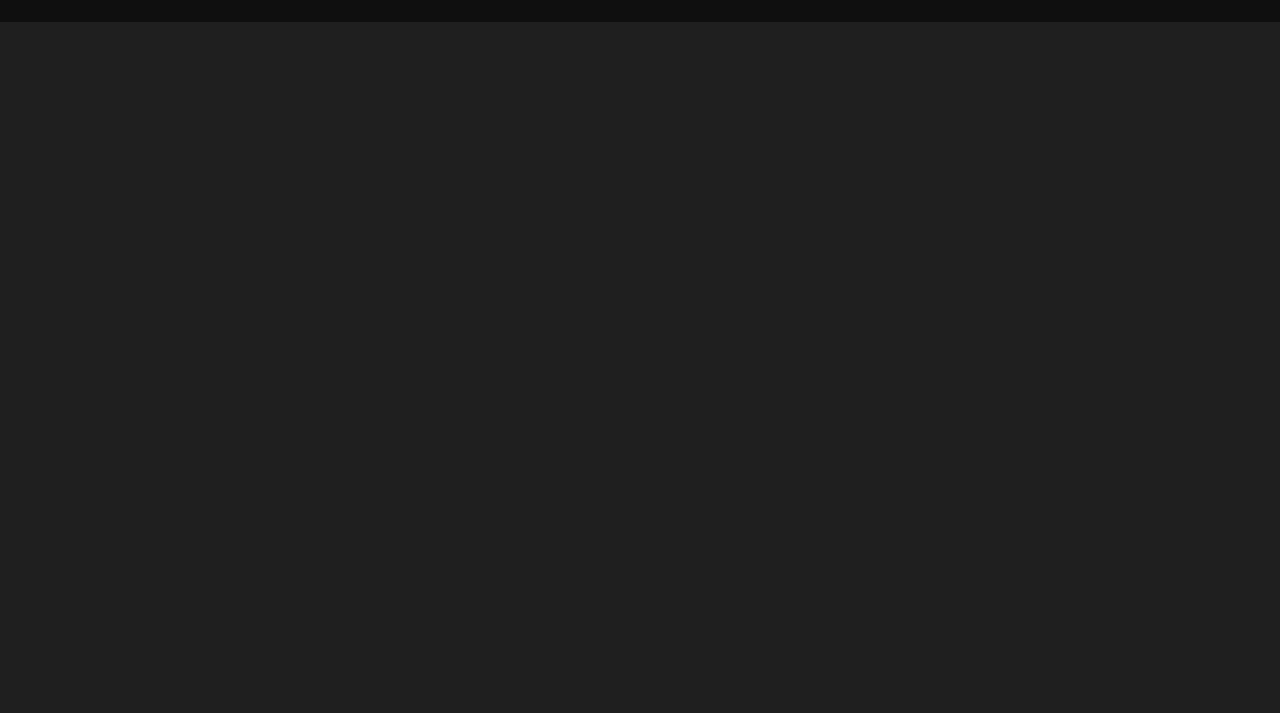
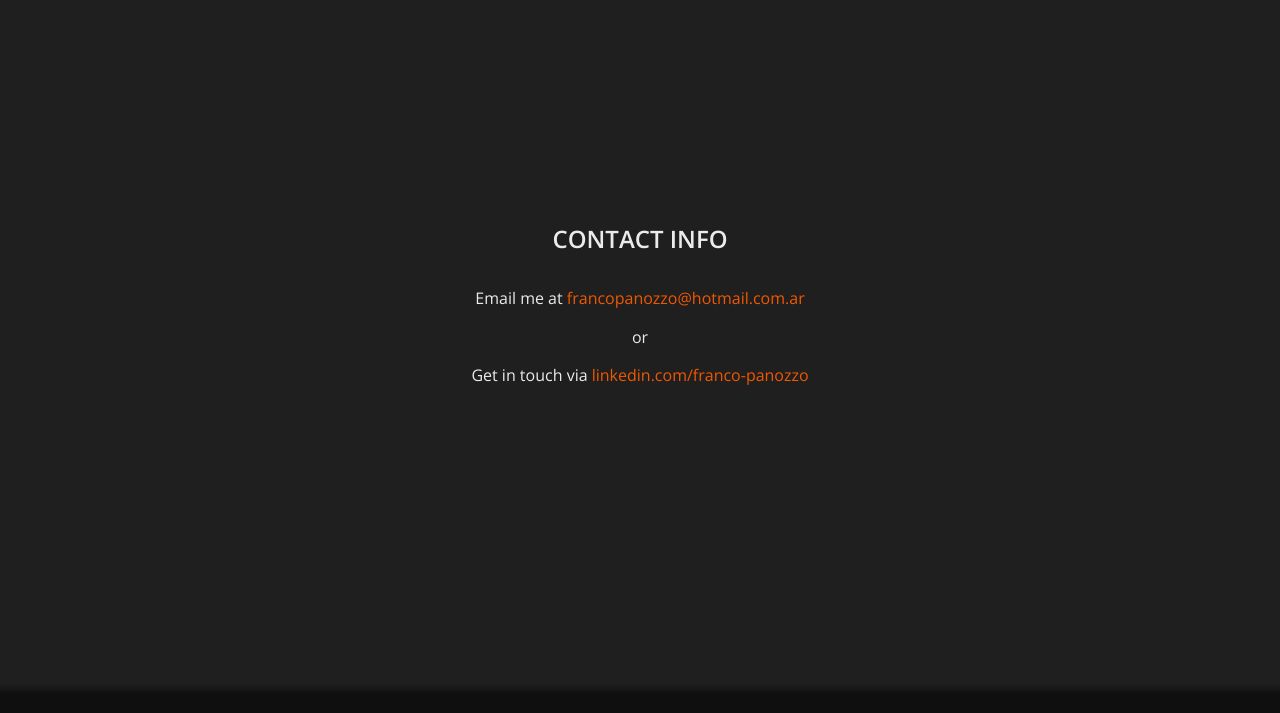
Before and after one commit to FrancoPanozzo/Bonzo-tribute-website, a plain HTML site: page contact.html in a window 1280 px wide. Shown: the part 76-789 px from the top of the page. Drawn offline with nearby package versions, Linux system fonts and the light colour scheme; a web font is replaced by a local one.

Commit message:
Finished contact page and added a temporary work in progress memorial page

```diff
--- a/contact.html
+++ b/contact.html
@@ -15,7 +15,24 @@
         <li><a href="memorial.html">Memorial</a></li>
       </ul>
     </nav>
-    <main></main>
+    <main>
+      <div class="contact">
+        <h1>CONTACT INFO</h1>
+        <span>
+          Email me at
+          <a href="mailto:francopanozzo@hotmail.com.ar"
+            >francopanozzo@hotmail.com.ar</a
+          >
+        </span>
+        <div>or</div>
+        <span
+          >Get in touch via
+          <a href="https://www.linkedin.com/in/franco-panozzo/"
+            >linkedin.com/franco-panozzo</a
+          ></span
+        >
+      </div>
+    </main>
     <footer id="main-footer">
       <h2><a href="index.html">John Bonham Tribute Website</a></h2>
       <ul>
--- a/styles/contact.scss
+++ b/styles/contact.scss
@@ -1 +1,22 @@
 @import "base";
+
+main {
+  min-height: 95vh;
+  display: flex;
+  flex-direction: column;
+  justify-content: center;
+  align-items: center;
+  padding: 2rem 0;
+}
+
+h1 {
+  font-size: 1.5rem;
+  text-transform: uppercase;
+  padding: 0 0 2rem;
+  text-align: center;
+}
+
+main div {
+  text-align: center;
+  margin: 1rem 0;
+}
--- a/styles/disclaimer.scss
+++ b/styles/disclaimer.scss
@@ -12,7 +12,7 @@ main {
 h1 {
   font-size: 1.5rem;
   text-transform: uppercase;
-  padding: 2.5rem 0;
+  padding: 0 0 2rem;
   text-align: center;
 }
 p {
--- a/styles/memorial.scss
+++ b/styles/memorial.scss
@@ -1 +1,17 @@
 @import "base";
+
+main {
+  min-height: 95vh;
+  display: flex;
+  flex-direction: column;
+  justify-content: center;
+  align-items: center;
+  padding: 2rem 0;
+}
+
+h1 {
+  font-size: 1.5rem;
+  text-transform: uppercase;
+  padding: 0 0 2rem;
+  text-align: center;
+}
```
Also changed, not shown: memorial.html (+1 -1 lines), styles/contact.min.css, styles/disclaimer.min.css, styles/memorial.min.css.
